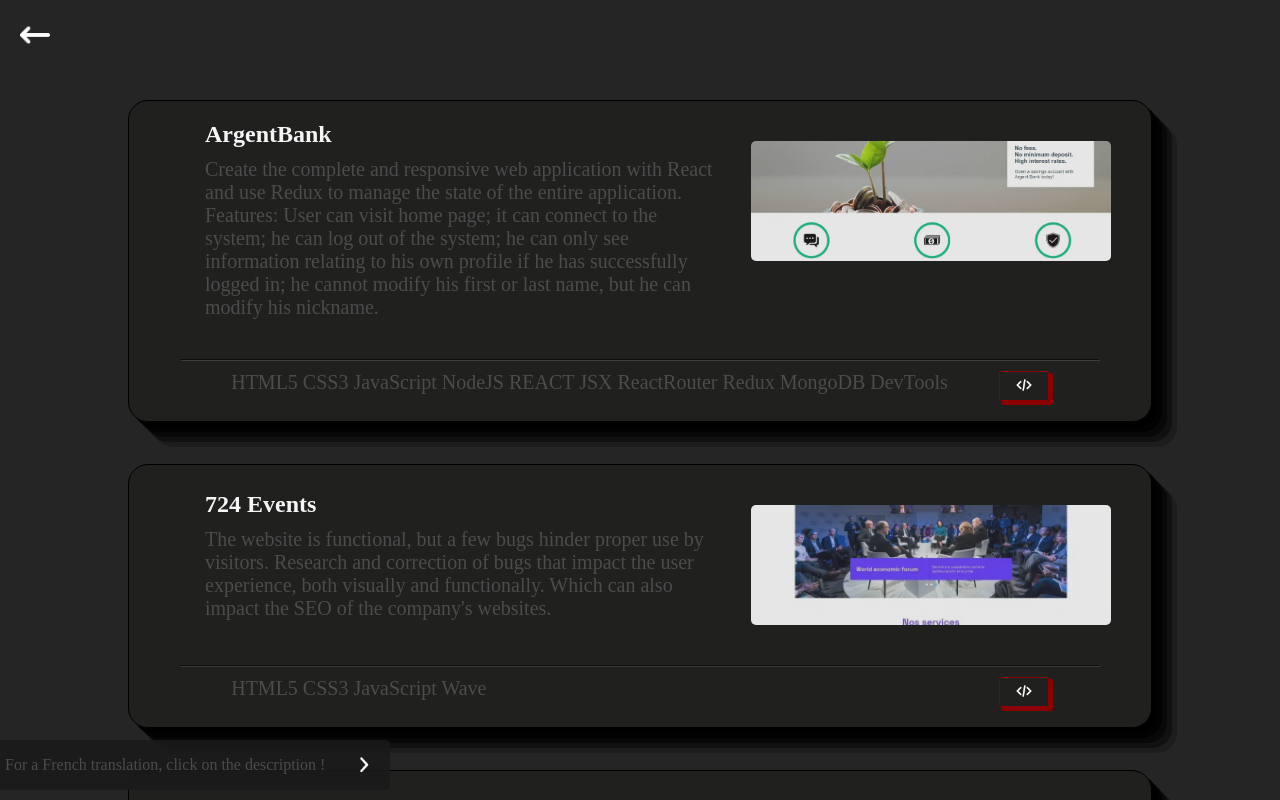
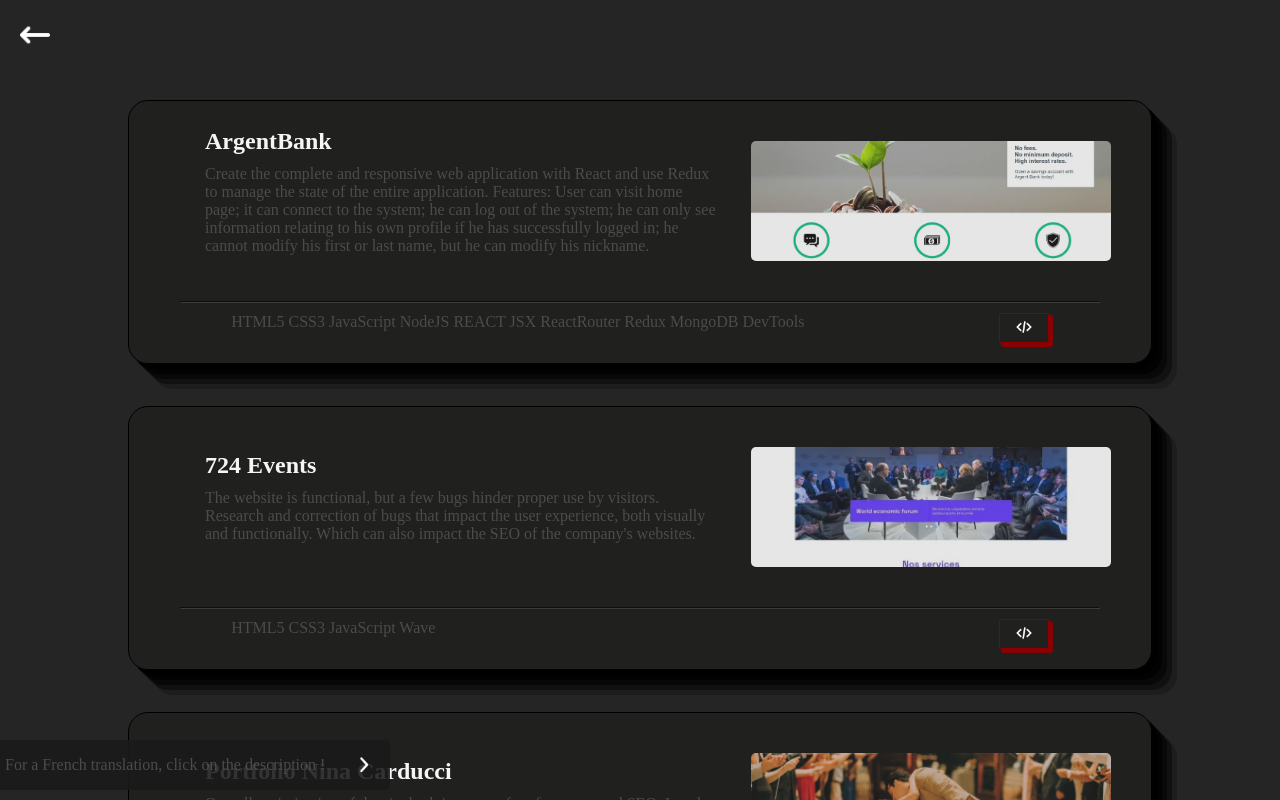
Before and after one commit to Epouvaantail/portfolio, a React (Create React App) app: page /Projects in a window 1280 px wide. Shown: the top 800 px of the page. Built offline with nearby package versions, Linux system fonts and the light colour scheme; a web font is replaced by a local one.

Commit message:
Update projects.css

```diff
--- a/src/pages/project/projects.css
+++ b/src/pages/project/projects.css
@@ -111,10 +111,6 @@
   object-fit: cover;
 }
 
-.project p {
-  font-size: 20px;
-}
-
 .project button img {
 	height: 20px;
   width: 20px;
```
